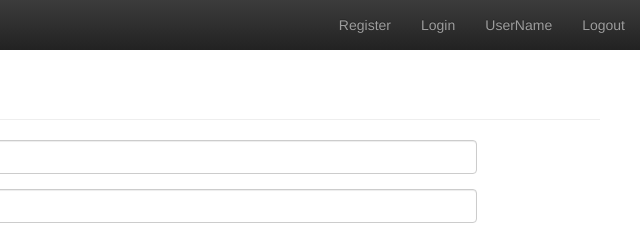
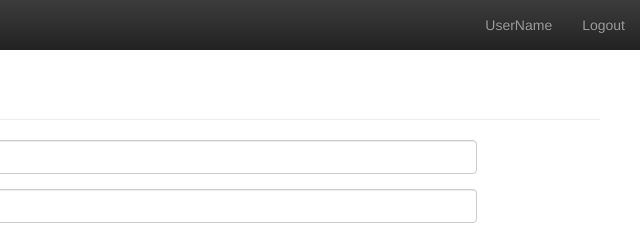
Before and after one commit to ameyborkar/cs5610fall2015, a website: page public/assignment/profile.html in a window 1280 px wide. Shown: the top 235 px of the page, 640-1280 px from the left. Drawn offline with nearby package versions, Linux system fonts and the light colour scheme.

Commit message:
html files

```diff
--- a/public/assignment/profile.html
+++ b/public/assignment/profile.html
@@ -22,8 +22,6 @@
 			</div>
 			<div id="navbar" class="navbar-collapse collapse">
 				<ul class="nav navbar-nav navbar-right">
-					<li><a href="./register.html">Register</a></li>
-					<li><a href="./login.html">Login</a></li>
 					<li><a href="#">UserName</a></li>
 					<li><a href="#">Logout</a></li>
 				</ul>
```
